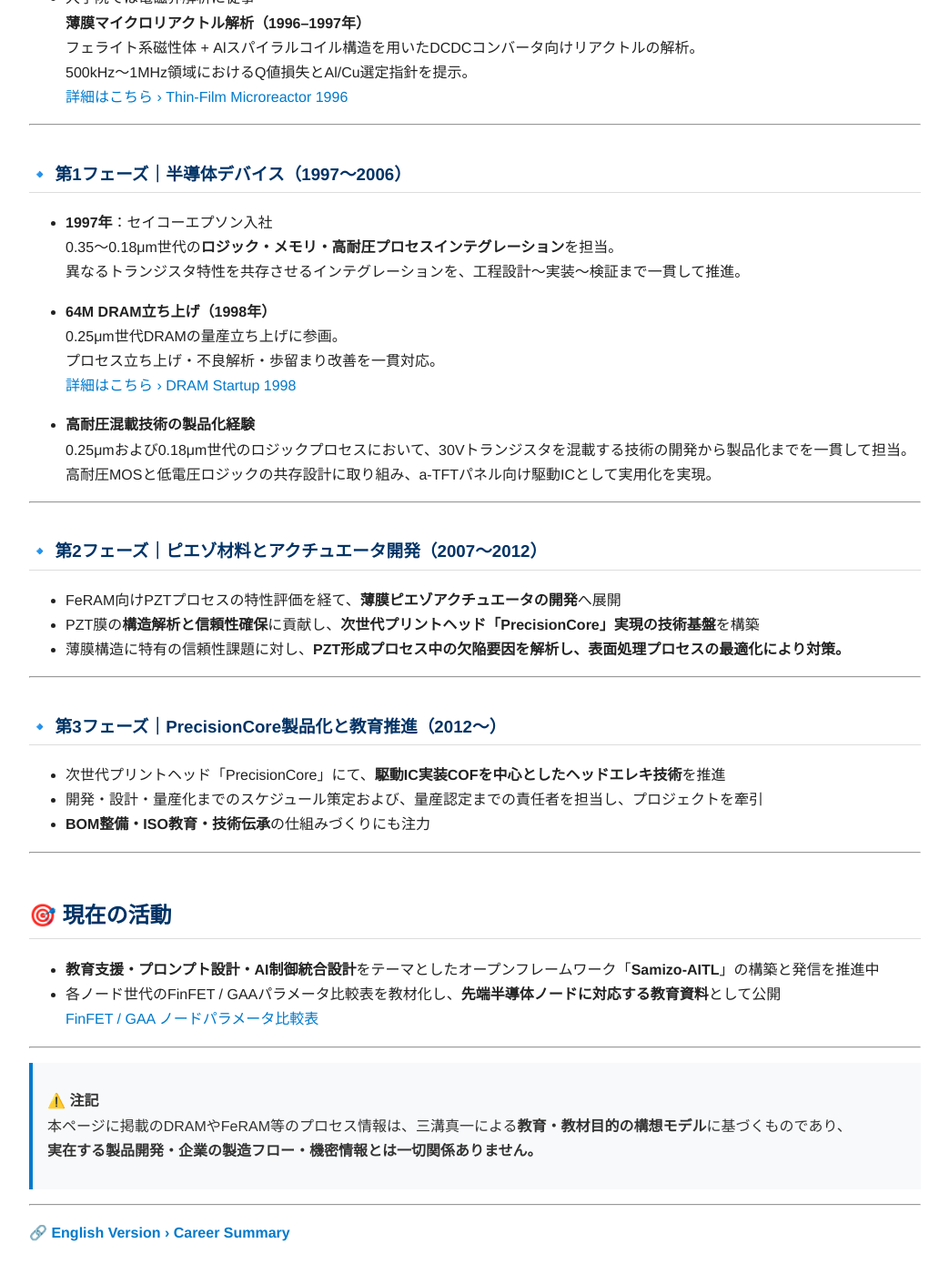
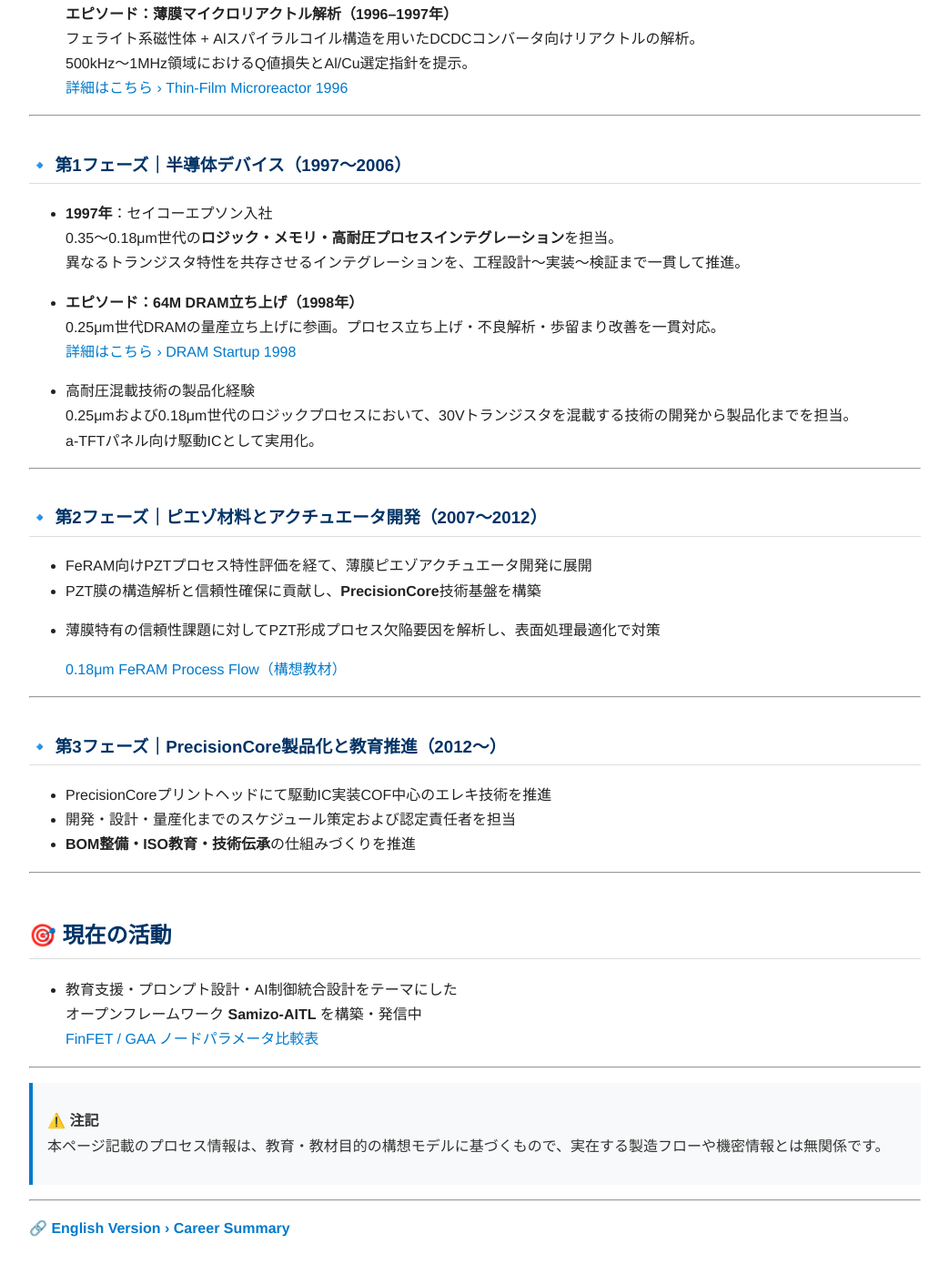
Before and after one commit to Samizo-AITL/Samizo-AITL.github.io, a Jekyll site: the page built from about/career-summary/index.md, in a window 1280 px wide and 1400 px high, scrolled down 563 px. Shown: the whole window at 91% size, without its empty margins (118-1161 px from the left). Built offline with Jekyll 4.4.1, drawn with Linux system fonts in a browser that asks for light colours.

Commit message:
Update index.md

```diff
--- a/about/career-summary/index.md
+++ b/about/career-summary/index.md
@@ -2,8 +2,6 @@
 layout: default
 title: 経験要約 / Career Summary
 description: 半導体・制御・インクジェット・教育の横断経験をまとめたキャリアサマリ
----
-
 ---
 
 # 🛠️ 経験要約 / Career Summary
@@ -17,12 +15,11 @@ description: 半導体・制御・インクジェット・教育の横断経験
 ## 📘 フェーズ別キャリア
 
 ### 🔹 第0フェーズ｜制御設計、電磁界解析（1994〜1997）
-
 - 学部4年で制御設計（MATLAB / Simulink）を経験
   [06. デジタル H∞ 制御教材](https://samizo-aitl.github.io/EduController/part04_digital/theory/06_digital_hinf_control.html)
 
 - 大学院では電磁界解析に従事
-  **薄膜マイクロリアクトル解析（1996–1997年）**
+  **エピソード：薄膜マイクロリアクトル解析（1996–1997年）**
   フェライト系磁性体 + Alスパイラルコイル構造を用いたDCDCコンバータ向けリアクトルの解析。
   500kHz〜1MHz領域におけるQ値損失とAl/Cu選定指針を提示。
   [詳細はこちら › Thin-Film Microreactor 1996](https://samizo-aitl.github.io/Edusemi-Plus/archive/in1996/thinfilm_microreactor/)
@@ -30,49 +27,45 @@ description: 半導体・制御・インクジェット・教育の横断経験
 ---
 
 ### 🔹 第1フェーズ｜半導体デバイス（1997〜2006）
-
 - **1997年**：セイコーエプソン入社
   0.35〜0.18μm世代の**ロジック・メモリ・高耐圧プロセスインテグレーション**を担当。
   異なるトランジスタ特性を共存させるインテグレーションを、工程設計〜実装〜検証まで一貫して推進。
 
-- **64M DRAM立ち上げ（1998年）**
-  0.25μm世代DRAMの量産立ち上げに参画。
-  プロセス立ち上げ・不良解析・歩留まり改善を一貫対応。
+- **エピソード：64M DRAM立ち上げ（1998年）**
+  0.25μm世代DRAMの量産立ち上げに参画。プロセス立ち上げ・不良解析・歩留まり改善を一貫対応。
   [詳細はこちら › DRAM Startup 1998](https://samizo-aitl.github.io/Edusemi-Plus/archive/in1998/DRAM_Startup_64M_1998/)
 
-- **高耐圧混載技術の製品化経験**
-  0.25μmおよび0.18μm世代のロジックプロセスにおいて、30Vトランジスタを混載する技術の開発から製品化までを一貫して担当。
-  高耐圧MOSと低電圧ロジックの共存設計に取り組み、a-TFTパネル向け駆動ICとして実用化を実現。
+- 高耐圧混載技術の製品化経験
+  0.25μmおよび0.18μm世代のロジックプロセスにおいて、30Vトランジスタを混載する技術の開発から製品化までを担当。
+  a-TFTパネル向け駆動ICとして実用化。
 
 ---
 
 ### 🔹 第2フェーズ｜ピエゾ材料とアクチュエータ開発（2007〜2012）
+- FeRAM向けPZTプロセス特性評価を経て、薄膜ピエゾアクチュエータ開発に展開
+- PZT膜の構造解析と信頼性確保に貢献し、**PrecisionCore**技術基盤を構築
+- 薄膜特有の信頼性課題に対してPZT形成プロセス欠陥要因を解析し、表面処理最適化で対策
 
-- FeRAM向けPZTプロセスの特性評価を経て、**薄膜ピエゾアクチュエータの開発**へ展開
-- PZT膜の**構造解析と信頼性確保**に貢献し、**次世代プリントヘッド「PrecisionCore」実現の技術基盤**を構築
-- 薄膜構造に特有の信頼性課題に対し、**PZT形成プロセス中の欠陥要因を解析し、表面処理プロセスの最適化により対策。**
+  [0.18μm FeRAM Process Flow（構想教材）](https://samizo-aitl.github.io/Edusemi-v4x/d_chapter1_memory_technologies/doc_FeRAM/0.18um_FeRAM_ProcessFlow)
 
 ---
 
 ### 🔹 第3フェーズ｜PrecisionCore製品化と教育推進（2012〜）
-
-- 次世代プリントヘッド「PrecisionCore」にて、**駆動IC実装COFを中心としたヘッドエレキ技術**を推進
-- 開発・設計・量産化までのスケジュール策定および、量産認定までの責任者を担当し、プロジェクトを牽引
-- **BOM整備・ISO教育・技術伝承**の仕組みづくりにも注力
+- PrecisionCoreプリントヘッドにて駆動IC実装COF中心のエレキ技術を推進
+- 開発・設計・量産化までのスケジュール策定および認定責任者を担当
+- **BOM整備・ISO教育・技術伝承**の仕組みづくりを推進
 
 ---
 
 ## 🎯 現在の活動
-
-- **教育支援・プロンプト設計・AI制御統合設計**をテーマとしたオープンフレームワーク「**Samizo-AITL**」の構築と発信を推進中
-- 各ノード世代のFinFET / GAAパラメータ比較表を教材化し、**先端半導体ノードに対応する教育資料**として公開
+- 教育支援・プロンプト設計・AI制御統合設計をテーマにした
+  オープンフレームワーク **Samizo-AITL** を構築・発信中
   [FinFET / GAA ノードパラメータ比較表](https://samizo-aitl.github.io/Edusemi-v4x/f_chapter1_finfet_gaa/appendixf1_05_node_params)
 
 ---
 
 > ⚠️ **注記**
-> 本ページに掲載のDRAMやFeRAM等のプロセス情報は、三溝真一による**教育・教材目的の構想モデル**に基づくものであり、
-> **実在する製品開発・企業の製造フロー・機密情報とは一切関係ありません。**
+> 本ページ記載のプロセス情報は、教育・教材目的の構想モデルに基づくもので、実在する製造フローや機密情報とは無関係です。
 
 ---
 
```
